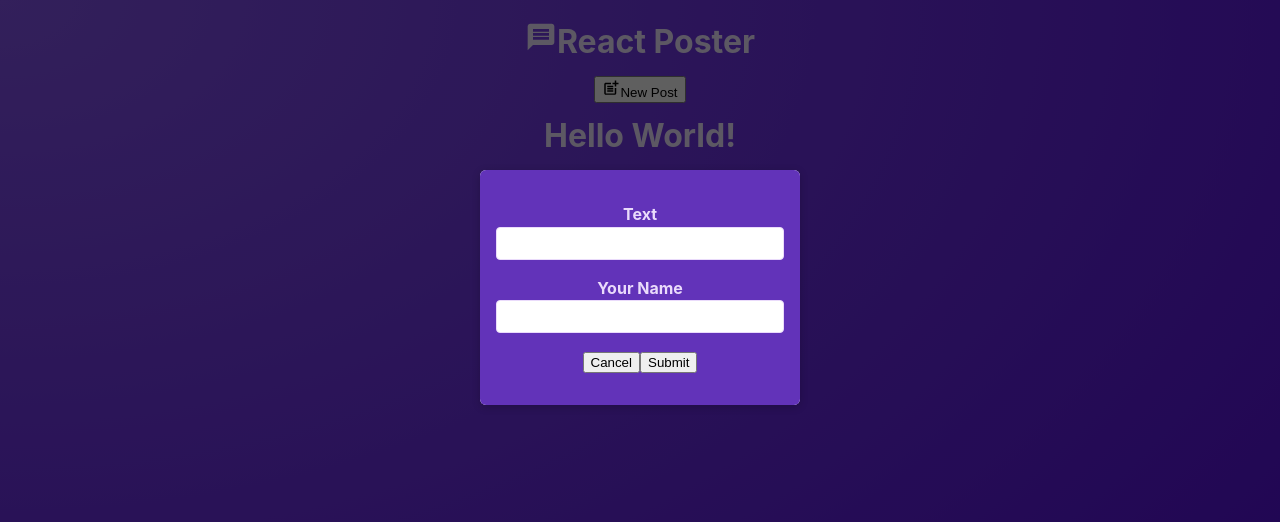
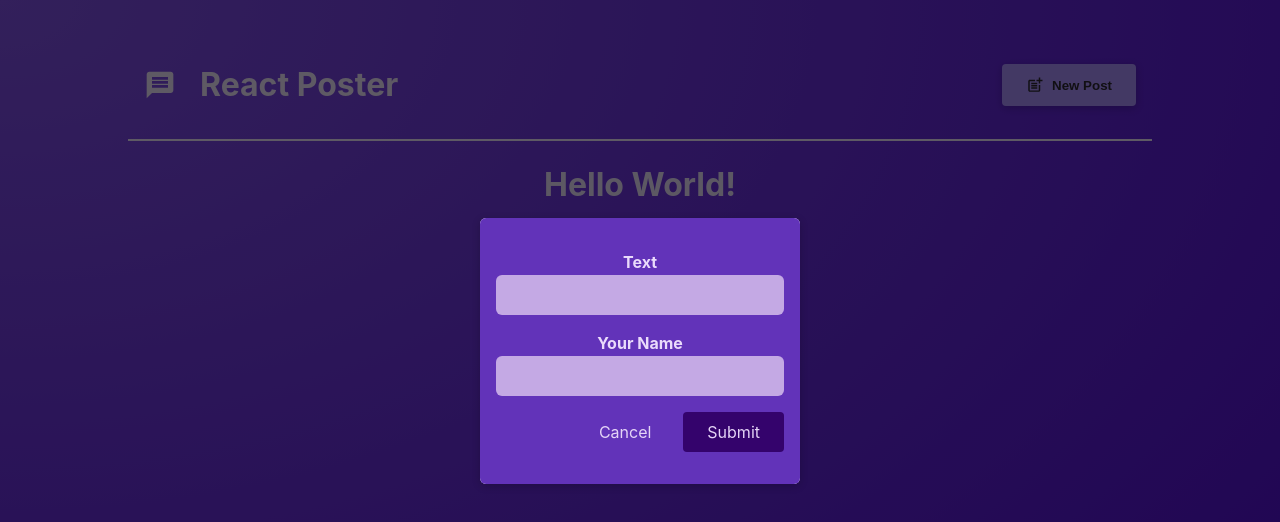
Before and after one commit to ssuntro/next-js-crash-course, a React (Vite) app: page / in a window 1280 px wide. Both pictures are taken after a click on the button "New Post". Shown: the top 522 px of the page. Built offline with nearby package versions, Linux system fonts and the light colour scheme.

Commit message:
finish styling for MainHeader and NewPost

```diff
--- a/src/components/MainHeader.module.css
+++ b/src/components/MainHeader.module.css
@@ -0,0 +1,36 @@
+.header {
+    /* padding: 2rem 10%; */
+    margin: 2rem 10%;
+    padding: 1rem;
+    text-align: center;
+    display: flex;
+    justify-content: space-between;
+    align-items: center;
+    border-bottom: 2px solid #ece1fa;
+  }
+
+  .logo {
+    font-size: 2rem;
+    display: flex;
+    gap: 1.5rem;
+    align-items: center;
+    color: #ece1fa;
+  }
+
+  .button {
+    display: inline-flex;
+    align-items: center;
+    gap: 0.5rem;
+    padding: 0.75rem 1.5rem;
+    background-color: #a990fb;
+    color: #2a2630;
+    border: none;
+    border-radius: 4px;
+    box-shadow: 0 2px 8px rgba(0, 0, 0, 0.2);
+    cursor: pointer;
+    font-weight: bold;
+  }
+
+  .button:hover {
+    background-color: #8c6cf7;
+  }
--- a/src/components/NewPost.module.css
+++ b/src/components/NewPost.module.css
@@ -16,11 +16,40 @@
 
 .form input,
 .form textarea {
+  display: block;
+  width: 100%;
+  font: inherit;
+  padding: 0.5rem;
+  border-radius: 6px;
+  border: none;
+  background-color: #c4a9e4;
+  color: #28262c;
+}
 
-    display: block;
-    width: 100%;
-    padding: 0.5rem;
-    margin-bottom: 1rem;
-    border-radius: 4px;
-    border: 1px solid #eadbfb;
+.actions {
+  display: flex;
+  justify-content: flex-end;
+  gap: 0.5rem;
 }
+
+.actions button {
+  cursor: pointer;
+  font: inherit;
+  padding: 0.5rem 1.5rem;
+  border: none;
+  border-radius: 4px;
+  background-color: #34036c;
+  color: #e5d5f7;
+}
+
+.actions button:hover {
+  background-color: #23014a;
+}
+
+.actions button[type='button'] {
+  background-color: transparent;
+}
+
+.actions button[type='button']:hover {
+  color: #d1bee6;
+}
```
